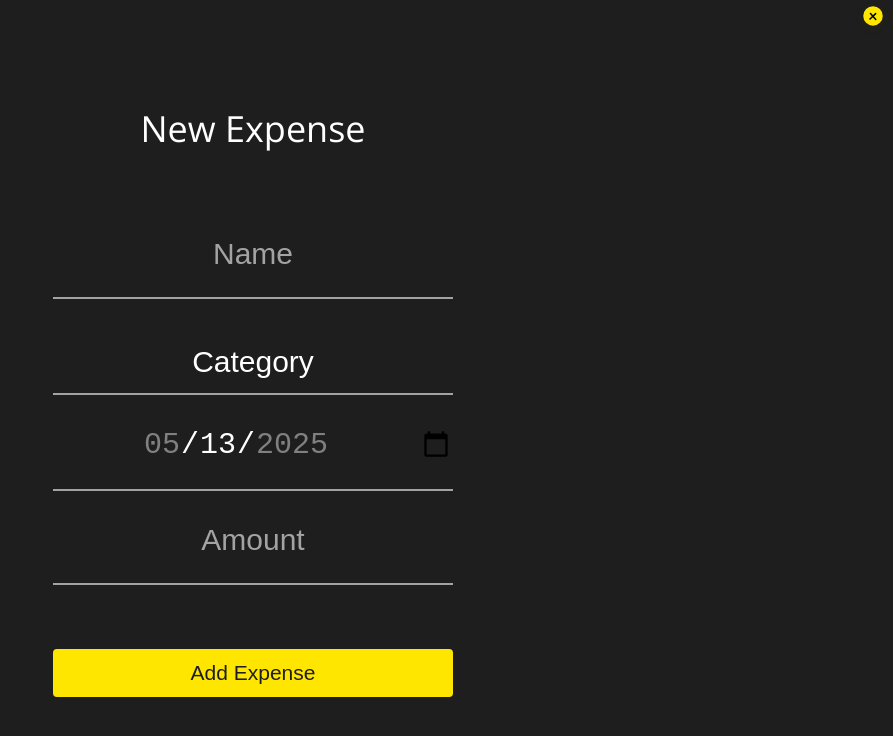
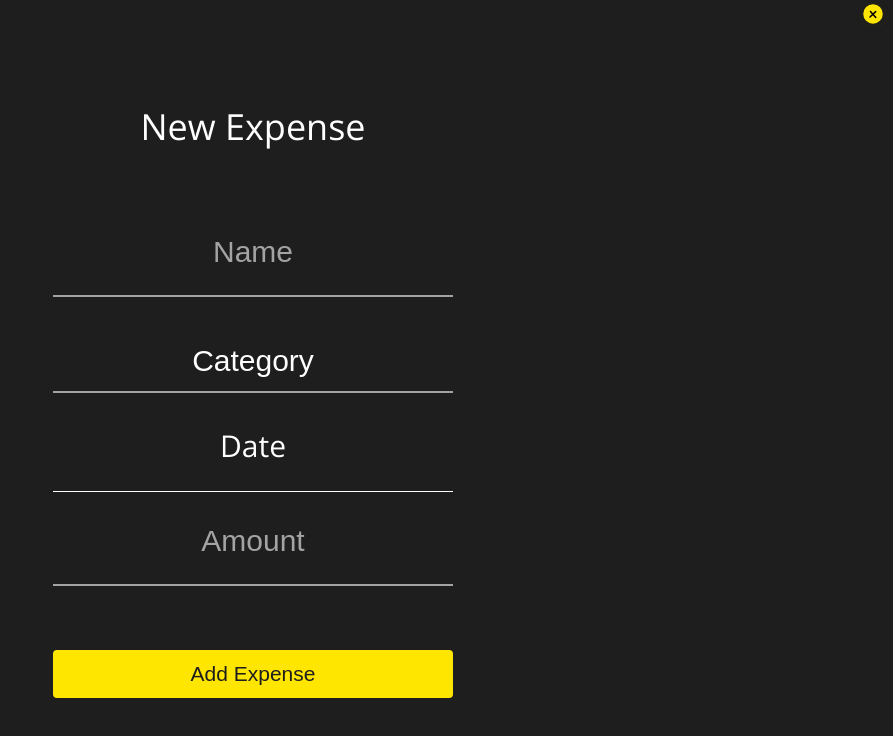
Before and after one commit to salkao/MoneyCalculation, a Vue app: page /home in a window 1280 px wide. Both pictures are taken after a click on the button "New Expense". Shown: the top 736 px of the page, without its empty margins (387-1280 px from the left). Built offline with nearby package versions, Linux system fonts and the light colour scheme.

Commit message:
Add MbDatePicker component to Expense.vue for date selection, replacing MbInput.

```diff
--- /dev/null
+++ b/src/components/elements/MbDatePicker.vue
@@ -0,0 +1,96 @@
+<!-- src/components/DateInput.vue -->
+<template>
+  <div @click="openPicker" class="date-input">
+    <span class="date-input-display">{{
+      modelValue ? displayDate : placeholder
+    }}</span>
+    <input
+      ref="dateInput"
+      class="date-input-picker"
+      type="date"
+      :value="internalValue"
+      :min="min"
+      :max="max"
+      @input="onInput"
+    />
+  </div>
+</template>
+
+<script setup lang="ts">
+import { computed, ref } from 'vue';
+
+const props = defineProps({
+  modelValue: {
+    type: String,
+    default: '',
+  },
+  min: {
+    type: String,
+    default: '',
+  },
+  max: {
+    type: String,
+    default: '',
+  },
+  placeholder: {
+    type: String,
+    default: 'Date',
+  },
+});
+const emit = defineEmits(['update:modelValue']);
+const dateInput = ref<HTMLInputElement | null>(null);
+
+const internalValue = computed(() => props.modelValue);
+
+const displayDate = computed(() => {
+  const iso = internalValue.value;
+  const [y, m, d] = iso.split('-');
+  return `${parseInt(d)}/${parseInt(m)}/${y}`;
+});
+
+function onInput(e: Event) {
+  emit('update:modelValue', (e.target as HTMLInputElement).value);
+}
+
+function openPicker() {
+  dateInput.value?.showPicker();
+}
+</script>
+
+<style lang="scss" scoped>
+.date-input {
+  position: relative;
+  display: flex;
+  align-items: center;
+  justify-content: center;
+  user-select: none;
+  padding-bottom: 26px;
+
+  .date-input-display {
+    font-size: 30px;
+    display: inline-block;
+  }
+
+  &::after {
+    content: '';
+    position: absolute;
+    left: 0;
+    right: 0;
+    bottom: 0;
+    height: 1px;
+    background: $primary-color-light;
+  }
+
+  .date-input-picker {
+    position: absolute;
+    top: 0;
+    left: 0;
+    width: 100%;
+    height: 100%;
+    opacity: 0;
+    border: none;
+    background: transparent;
+    cursor: pointer;
+  }
+}
+</style>
--- a/src/components/views/Expense.vue
+++ b/src/components/views/Expense.vue
@@ -28,12 +28,9 @@
           </option>
         </select>
       </div>
-      <MbInput
+      <MbDatePicker
         v-model="form.date"
-        :placeholder="'Date'"
         class="expense-input"
-        type="date"
-        :modelValue="getToday"
         :min="getCurrentMonthFirstDay"
         :max="getCurrentMonthLastDay"
       />
@@ -57,7 +54,7 @@ import type { Expense } from '@/stores/budget';
 import MbInput from '@/components/elements/MbInput.vue';
 import MbButton from '@/components/elements/MbButton.vue';
 import { useBudgetStore } from '@/stores/budget';
-
+import MbDatePicker from '@/components/elements/MbDatePicker.vue';
 const props = defineProps<{
   expense?: Expense | null;
 }>();
@@ -74,10 +71,10 @@ const getToday = computed(() => {
 });
 
 const form = ref({
-  name: props.expense?.name || '',
-  category: props.expense?.category || '',
-  date: props.expense?.date || getToday.value,
-  amount: props.expense?.amount?.toString() || '',
+  name: props.expense?.name ?? '',
+  category: props.expense?.category ?? '',
+  date: props.expense?.date,
+  amount: props.expense?.amount?.toString() ?? '',
 });
 
 const getCurrentMonthFirstDay = computed(() => {
@@ -100,6 +97,13 @@ function handleSubmit() {
     !form.value.amount
   )
     return;
+  // check if the expense can be added
+  if (Number(form.value.amount) > store.getAvailableBalance) {
+    alert(
+      'Unable to add this expense: The total expenses would exceed your available income.'
+    );
+    return;
+  }
   emit('save', {
     ...props.expense,
     name: form.value.name,
```
